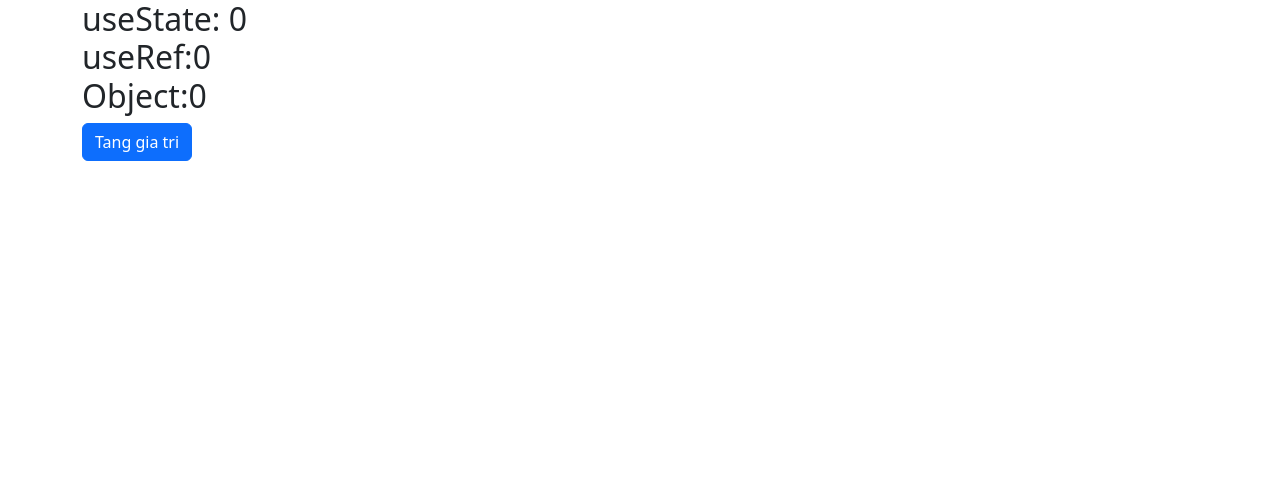
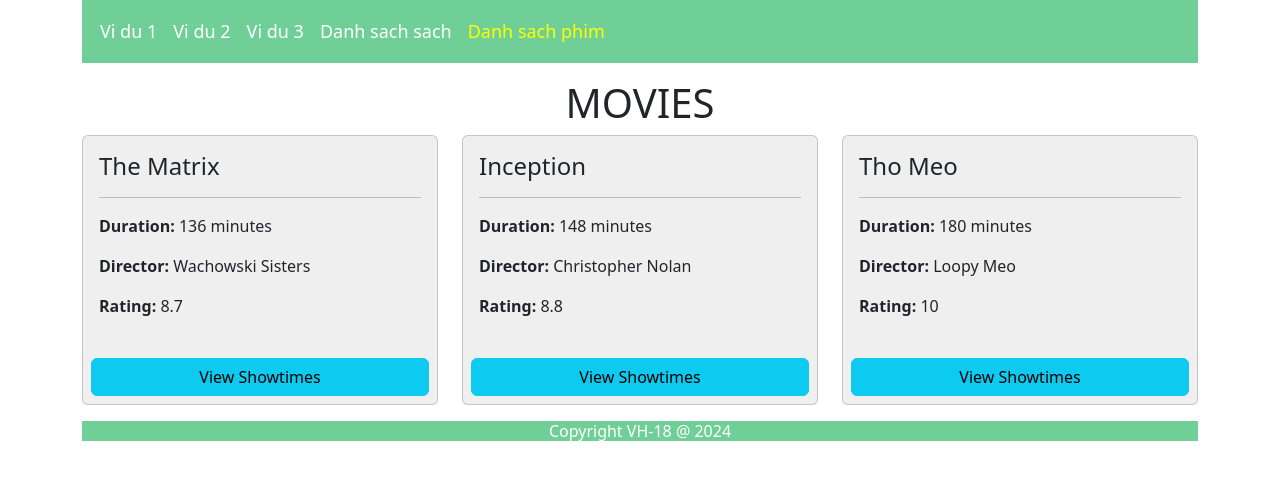
Before and after one commit to minhtrannguyendevs/app-vh18, a React (Create React App) app: page /movies in a window 1280 px wide. Shown: the top 480 px of the page. Built offline with nearby package versions, Linux system fonts and the light colour scheme.

Commit message:
cai wtf cho linh

```diff
--- a/package.json
+++ b/package.json
@@ -11,6 +11,7 @@
     "react": "^19.2.4",
     "react-bootstrap": "^2.10.10",
     "react-dom": "^19.2.4",
+    "react-router-dom": "^7.14.0",
     "react-scripts": "5.0.1",
     "web-vitals": "^2.1.4"
   },
--- a/src/App.js
+++ b/src/App.js
@@ -1,17 +1,23 @@
 import { Container } from 'react-bootstrap';
-import Hello from './components/Hello';
-import Counter from './components/Counter';
-import Box from './components/Box';
-import Avatar from './components/Avatar';
-import { items } from './components/Data';
+// import Hello from './components/Hello';
+// import Counter from './components/Counter';
+// import Box from './components/Box';
+// import Avatar from './components/Avatar';
+// import { items } from './components/Data';
 import Book from './components/Book';
 import Vidu2 from './components/Vidu2';
 import Vidu3 from './components/ViDu3';
-
+import Header from './components/Header';
+import Vidu1 from './components/Vidu1';
+import Movie from './components/Movie';
+import { BrowserRouter,Routes,Route } from 'react-router-dom';
+import Menu from './components/Menu';
+import Footer from './components/Footer';
 function App() {
   return (
     <>
-      <Container>
+    <BrowserRouter>
+    <Container>
         {/* <Book />
         <Counter />
         <Box mau="red" rong="200px" cao="200px" />
@@ -29,8 +35,20 @@ function App() {
             />
           ))
         } */}
-        <Vidu3 />
+        {/* <Vidu3 />  */}
+
+        <Menu />
+        <Routes>
+          <Route path='/vidu1' element={<Vidu1/>}/>
+          <Route path='/vidu2' element={<Vidu2/>}/>
+          <Route path='/vidu3' element={<Vidu3/>}/>
+          <Route path='/book' element={<Book/>}/>
+          <Route path='/movies' element={<Movie/>}/>
+        </Routes>
+        <Footer />
       </Container>
+      </BrowserRouter>
+
     </>
   );
 }
--- /dev/null
+++ b/src/components/Footer.jsx
@@ -0,0 +1,11 @@
+import React from 'react'
+
+function Footer() {
+    return (
+        <div style={{ backgroundColor: '#6FCF97', color :'white', height: 20, display: 'flex', alignItems: 'center', justifyContent: 'center' }}>
+            Copyright VH-18 @ 2024
+        </div>
+    );
+}
+
+export default Footer;
--- a/src/components/Header.jsx
+++ b/src/components/Header.jsx
@@ -1,15 +1,16 @@
 import {Navbar,NavLink,Nav,Form,Button,Row,Col}from 'react-bootstrap'
-
+import{Link} from 'react-router-dom'
 function Header() {
     return (
         <div>
         <Navbar bg = 'dark' variant='dark'>
         <Navbar.Brand style={{ marginLeft:25 }} href ='#home'> <img src='logo192.png' width={40} height={40} alt="Logo" /> </Navbar.Brand>
         <Nav className='flex-row me-auto'>
-        <NavLink href='#home'>HOME</NavLink>
-        <NavLink href='#product'>PRODUCT</NavLink>
-        <NavLink href='#about'>ABOUT</NavLink>
-
+            <Link className='p-3' style ={{textDecoration:'none',color:'white',fontSize:18}}to='/vidu1'>Vidu1</Link>
+            <Link className='p-3' style ={{textDecoration:'none',color:'white',fontSize:18}}to='/vidu2'>Vidu2</Link>
+            <Link className='p-3' style ={{textDecoration:'none',color:'white',fontSize:18}}to='/vidu3'>Vidu3</Link>
+            <Link className='p-3' style ={{textDecoration:'none',color:'white',fontSize:18}}to='/book'>Book</Link>
+            <Link className='p-3' style ={{textDecoration:'none',color:'white',fontSize:18}}to='/movies'>Danh sach phim</Link>
         </Nav>
         <Form className ="me-4">
             <Row >
--- /dev/null
+++ b/src/components/Menu.jsx
@@ -0,0 +1,40 @@
+import { NavLink } from "react-router-dom";
+import { Nav } from "react-bootstrap";
+
+function Menu() {
+    return (
+        <Nav className='d-flex flex-row' style={{ backgroundColor: '#6FCF97', padding: 10 }}>
+            <NavLink to='/vidu1' className='p-2' style={({ isActive }) => ({
+                color: isActive ? 'yellow' : 'white',
+                textDecoration: 'none',
+                fontSize: 18
+            })}>Vi du 1</NavLink>
+
+            <NavLink to='/vidu2' className='p-2' style={({ isActive }) => ({
+                color: isActive ? 'yellow' : 'white',
+                textDecoration: 'none',
+                fontSize: 18
+            })}>Vi du 2</NavLink>
+
+            <NavLink to='/vidu3' className='p-2' style={({ isActive }) => ({
+                color: isActive ? 'yellow' : 'white',
+                textDecoration: 'none',
+                fontSize: 18
+            })}>Vi du 3</NavLink>
+
+            <NavLink to='/book' className='p-2' style={({ isActive }) => ({
+                color: isActive ? 'yellow' : 'white',
+                textDecoration: 'none',
+                fontSize: 18
+            })}>Danh sach sach</NavLink>
+
+            <NavLink to='/movies' className='p-2' style={({ isActive }) => ({
+                color: isActive ? 'yellow' : 'white',
+                textDecoration: 'none',
+                fontSize: 18
+            })}>Danh sach phim</NavLink>
+        </Nav>
+    );
+}
+
+export default Menu;
```
Also changed, not shown: src/components/Vidu1.jsx (renamed from src/components/VD1.jsx), 1 other file (tests, documents, lock files or other folders).
